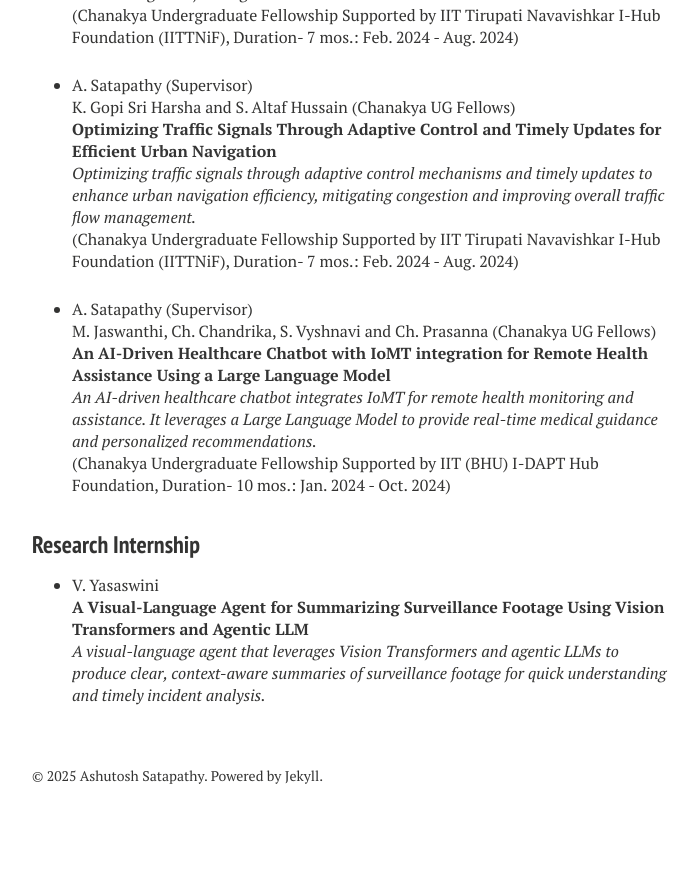
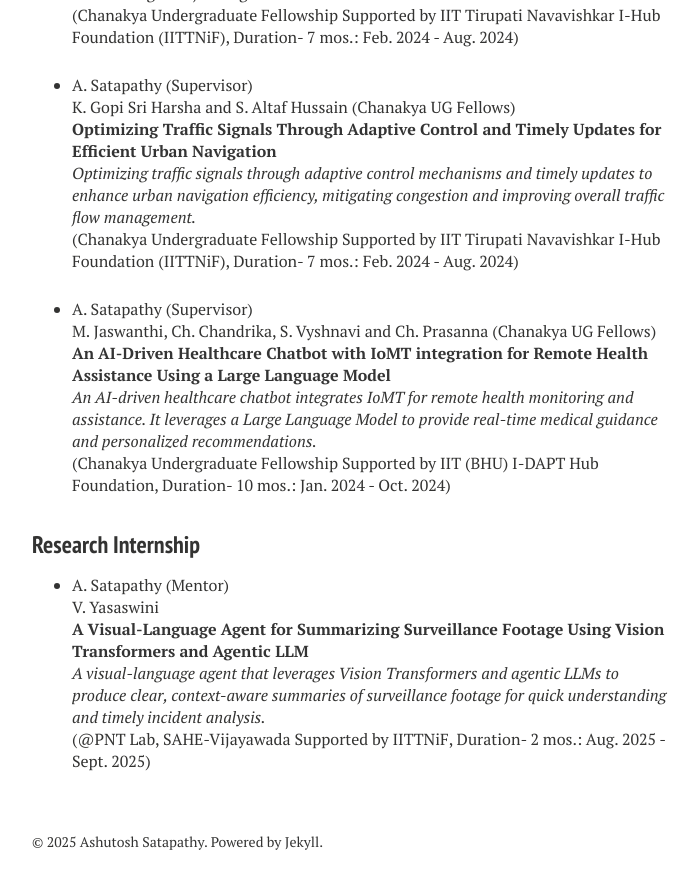
Before and after one commit to ashutoshsatapathy1990/ashutoshsatapathy1990.github.io, a Jekyll site: the page built from projects.md, in a window 1280 px wide and 900 px high, scrolled down 1131 px. Shown: the top 889 px of the window, without its empty margins (288-986 px from the left). Built offline with Jekyll 4.4.1, drawn with Linux system fonts in a browser that asks for light colours; nearby versions of some CDN libraries; before the commit the page ends 1965 px from its top, so only the background shows below that.

Commit message:
Update projects.html

```diff
--- a/_layouts/projects.html
+++ b/_layouts/projects.html
@@ -155,11 +155,12 @@ M. Jaswanthi, Ch. Chandrika, S. Vyshnavi and Ch. Prasanna (Chanakya UG Fellows)
 <ul class="biblist">
 <!-- Item: ashutosh2024asdd -->
 <li ><p>
+A. Satapathy (Mentor)<br/>
 V. Yasaswini
 <br><b><a href = #>A Visual-Language Agent for Summarizing Surveillance Footage Using Vision Transformers and Agentic LLM</a></b><br>
 <i>A visual-language agent that leverages Vision Transformers and agentic LLMs to produce clear, context-aware summaries of surveillance footage for quick understanding and timely incident analysis.</i>
 <br/>
-<!-- (@PNT Lab, SAHE-Vijayawada Supported by IITTNiF, Duration- 2 mos.: Jul. 2025 - Sept. 2024)<br/> -->
+(@PNT Lab, SAHE-Vijayawada Supported by IITTNiF, Duration- 2 mos.: Aug. 2025 - Sept. 2025)<br/>
 </p>
 </li>
 </ul>
```
